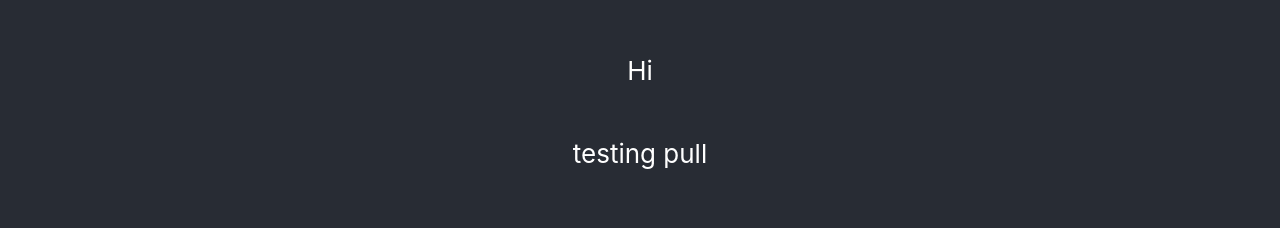
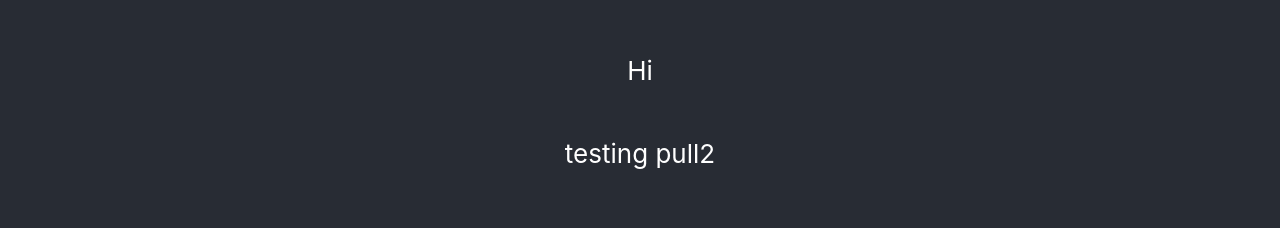
Before and after one commit to TylerGoldsmith/movie_rental_site, a React (Create React App) app: page / in a window 1280 px wide. Shown: the part 288-516 px from the top of the page. Built offline with nearby package versions, Linux system fonts and the light colour scheme.

Commit message:
Update App.js

```diff
--- a/src/App.js
+++ b/src/App.js
@@ -7,7 +7,7 @@ function App() {
     <div className="App">
       <header className="App-header">
         <p>Hi</p>
-        <p>testing pull</p>
+        <p>testing pull2</p>
       </header>
       <Searchbar />
       <Gallery />
```
